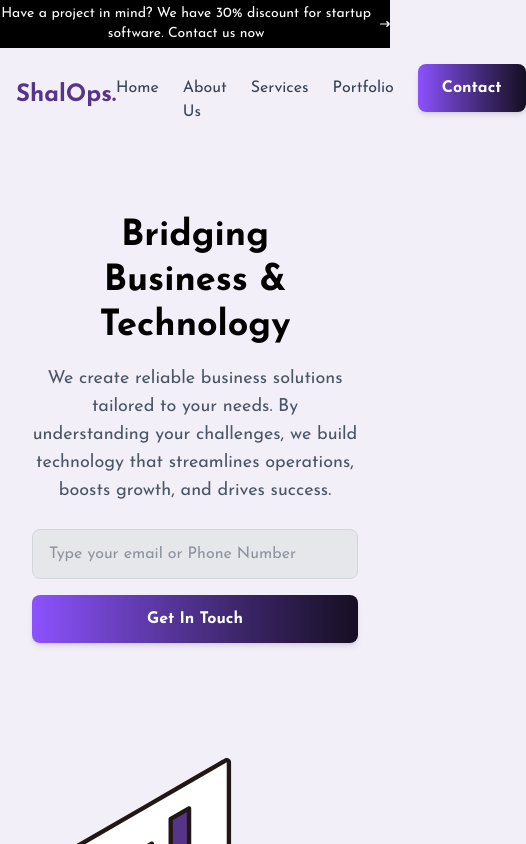
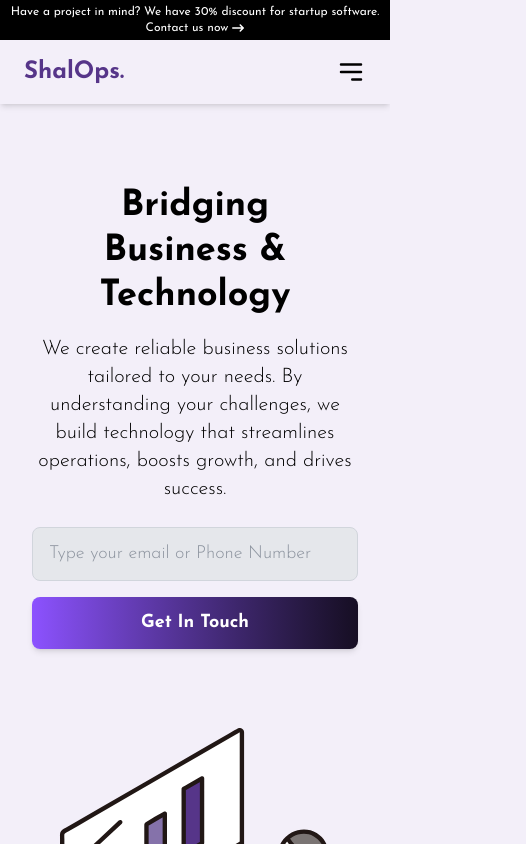
Before and after one commit to Nardos-Amakele/shalOps, a Next.js app: page / in a window 390 px wide. Shown: the top 844 px of the page, 526 px wide, since content can reach past the window. Built offline with nearby package versions, Linux system fonts and the light colour scheme.

Commit message:
Responsiveness

```diff
--- a/src/app/components/About.tsx
+++ b/src/app/components/About.tsx
@@ -7,7 +7,7 @@ import Gears from '../../../public/Group 33.svg'
 
 export default function AboutUs() {
   return (
-    <section className="  min-h-screen flex flex-col items-center px-6 md:px-52 py-10  mx-auto max-w-7xl" id='about'>
+    <section className=" mt-64 md:mt-0  min-h-screen flex flex-col items-center px-6 md:px-52 py-10  mx-auto max-w-7xl" id='about'>
    {/* <svg
         className="absolute top-[60rem] left-[40rem] -translate-x-1/2 hidden md:block w-full h-full z-0"
         viewBox="0 0 800 800"
@@ -21,7 +21,7 @@ export default function AboutUs() {
           fill="none"
         />
       </svg> */}
-      <div className="">
+      <div className="flex flex-col gap-10 md:flex-none">
         {/* WHO WE ARE */}
         <div className="flex flex-col md:flex-row justify-between items-center ">
           <div className="md:w-1/2 text-left">
--- a/src/app/components/Contact.tsx
+++ b/src/app/components/Contact.tsx
@@ -1,25 +1,40 @@
-import {FaPhone} from 'react-icons/fa'
-import {FaEnvelope} from 'react-icons/fa'
-import {FaMapMarker} from 'react-icons/fa'
+import { FaPhone, FaEnvelope, FaMapMarker } from 'react-icons/fa';
 
 const Contact = () => {
     return (
-      <section id="contact" className="max-w-7xl mx-auto px-20 py-24 space-y-6 text-center bg-[]" >
-        <h1 className="text-3xl font-bold">Let's help your business thrive</h1>
-        <p>Send us your email and we will get back to you</p>
-        <form className="flex gap-4 justify-center">
-            <input type="email" placeholder='Enter your email' className="shadow-md rounded-lg px-6 py-3 bg-[#d2ceda]" />
-            <button className="px-6 py-3 bg-gradient-to-r from-[#8C52FF] to-[#160E23] text-white font-semibold rounded-lg shadow-md hover:opacity-90">
-            Get In Touch
-          </button>
+      <section id="contact" className="max-w-7xl mx-auto px-6 sm:px-10 md:px-20 py-16 sm:py-24 space-y-6 text-center">
+        <h1 className="text-2xl sm:text-3xl font-bold">Let's help your business thrive</h1>
+        <p className="text-sm sm:text-base">Send us your email and we will get back to you</p>
+
+        {/* Form */}
+        <form className="flex flex-col sm:flex-row gap-4 justify-center items-center">
+            <input
+              type="email"
+              placeholder="Enter your email"
+              className="w-full sm:w-auto shadow-md rounded-lg px-6 py-3 bg-[#d2ceda] focus:outline-none"
+            />
+            <button className="w-full sm:w-auto px-6 py-3 bg-gradient-to-r from-[#8C52FF] to-[#160E23] text-white font-semibold rounded-lg shadow-md hover:opacity-90">
+              Get In Touch
+            </button>
         </form>
-        <div className="flex gap-4 justify-center mt-10">
-          <FaPhone className="w-4 h-4" /> <a href="tel:+251-092-059-09">+251-092-059-09</a>
-          <FaEnvelope className="w-4 h-4" /> <a href="mailto:shalops.digitals@gmail.com">shalops.digitals@gmail.com</a>
-          <FaMapMarker className="w-4 h-4" /> <a href="https://goo.gl/maps/1234567890">4 kilo,  Addis Ababa, Ethiopia</a>
+
+        {/* Contact Info */}
+        <div className="flex flex-col sm:flex-row gap-4 justify-center items-center text-sm sm:text-base mt-10">
+          <div className="flex items-center gap-2">
+            <FaPhone className="w-4 h-4" />
+            <a href="tel:+251-092-059-09">+251-092-059-09</a>
+          </div>
+          <div className="flex items-center gap-2">
+            <FaEnvelope className="w-4 h-4" />
+            <a href="mailto:shalops.digitals@gmail.com">shalops.digitals@gmail.com</a>
+          </div>
+          <div className="flex items-center gap-2">
+            <FaMapMarker className="w-4 h-4" />
+            <a href="https://goo.gl/maps/1234567890">4 Kilo, Addis Ababa, Ethiopia</a>
+          </div>
         </div>
       </section>
     );
-  };
+};
 
-  export default Contact;
+export default Contact;
--- a/src/app/components/Hero.tsx
+++ b/src/app/components/Hero.tsx
@@ -5,19 +5,19 @@ import Herosvg from '../../../public/hero.svg';
 const Hero = () => {
 
   return (
-    <section className="h-screen flex flex-col lg:flex-row mt-[5rem] justify-between px-8 md:px-16 lg:px-24  max-w-7xl mx-auto">
+    <section className="h-screen flex flex-col lg:flex-row mt-[5rem] justify-between px-8 md:px-16 lg:px-24  max-w-7xl mx-auto items-center lg:items-start">
       {/* Left Side */}
       <div className="max-w-lg text-center lg:text-left">
         <h1 className="text-4xl md:text-5xl font-bold leading-tight">
           Bridging <br />
           <span className="text-black">Business & Technology</span>
         </h1>
-        <p className="mt-4 text-gray-600 text-lg">
+        <p className="mt-4 font-light  text-xl">
           We create reliable business solutions tailored to your needs. By understanding your challenges, we build technology that streamlines operations, boosts growth, and drives success.
         </p>
 
         {/* Input and Button */}
-        <div className="mt-6 flex flex-col md:flex-row gap-4">
+        <div className="mt-6 flex font-light text-lg flex-col md:flex-row gap-4">
           <input
             type="text"
             placeholder="Type your email or Phone Number"
@@ -38,17 +38,3 @@ const Hero = () => {
 };
 
 export default Hero;
-
-<style jsx>{`
-  @keyframes scrollPlaceholder {
-    0% { transform: translateX(0); }
-    50% { transform: translateX(-50%); }
-    100% { transform: translateX(0); }
-  }
-
-  .scrolling-placeholder::placeholder {
-    display: inline-block;
-    white-space: nowrap;
-    animation: scrollPlaceholder 10s linear infinite;
-  }
-`}</style>
--- a/src/app/components/Navbar.tsx
+++ b/src/app/components/Navbar.tsx
@@ -1,33 +1,59 @@
-import Link from 'next/link';
-import { FaArrowRight } from "react-icons/fa";
+'use client'
+import { useState } from "react";
+import Link from "next/link";
 import { HiOutlineMenuAlt3 } from "react-icons/hi";
-
+import { IoClose } from "react-icons/io5";
 
 const Navbar = () => {
+  const [isOpen, setIsOpen] = useState(false);
+
   return (
-    <>
-    {/* <HiOutlineMenuAlt3 /> */}
+    <nav className="w-full shadow-md z-50 relative">
+      <div className="max-w-7xl mx-auto flex justify-between items-center px-6 md:px-4 py-4">
+        {/* Logo (Left Side) */}
+        <div className="text-2xl font-bold text-primary order-1">
+          <Link href="/" className="text-[#563589] font-josephin">ShalOps.</Link>
+        </div>
 
-    <nav className=" pt-4 pb-2">
-      <div className="max-w-7xl mx-auto flex justify-between items-center px-4">
-        <div className="text-2xl font-bold text-primary">
-          <Link href="/" className='text-[#563589] font-josephin'>ShalOps.</Link>
-        </div>
-        <ul className="flex space-x-6 items-baseline">
-          <li><a href="#hero" className="nav-btn text-gray-700 ">Home</a></li>
-          <li><a href="#about" className="text-gray-700 nav-btn ">About Us</a></li>
-          <li><a href="#services" className="text-gray-700 nav-btn ">Services</a></li>
-          <li><a href="#portfolio" className="text-gray-700 nav-btn ">Portfolio</a></li>
-          <li>        <div>
+        {/* Navigation Links - Desktop (Right Side) */}
+        <ul className="hidden lg:flex space-x-6 items-center ml-auto order-2">
+          <li><a href="#hero" className="text-gray-700 hover:text-[#563589] ">Home</a></li>
+          <li><a href="#about" className="text-gray-700 hover:text-[#563589]">About Us</a></li>
+          <li><a href="#services" className="text-gray-700 hover:text-[#563589]">Services</a></li>
+          <li><a href="#portfolio" className="text-gray-700 hover:text-[#563589]">Portfolio</a></li>
+          <li>
             <button className="px-6 py-3 bg-gradient-to-r from-[#8C52FF] to-[#160E23] text-white font-semibold rounded-lg shadow-md hover:opacity-90">
               Contact
             </button>
+          </li>
+        </ul>
+
+        {/* Mobile Menu Button (Right Side) */}
+        <button
+          className="lg:hidden text-3xl text-black ml-auto order-3"
+          onClick={() => setIsOpen(!isOpen)}
+        >
+          {isOpen ? <IoClose /> : <HiOutlineMenuAlt3 />}
+        </button>
       </div>
+
+      {/* Mobile Menu - Shows when isOpen is true */}
+      {isOpen && (
+        <div className="lg:hidden absolute top-full left-0 w-full bg-[#f3eff9] shadow-md transition-all duration-300">
+          <ul className="flex flex-col items-center space-y-4 py-6">
+            <li><a href="#hero" className="text-gray-700" onClick={() => setIsOpen(false)}>Home</a></li>
+            <li><a href="#about" className="text-gray-700" onClick={() => setIsOpen(false)}>About Us</a></li>
+            <li><a href="#services" className="text-gray-700" onClick={() => setIsOpen(false)}>Services</a></li>
+            <li><a href="#portfolio" className="text-gray-700" onClick={() => setIsOpen(false)}>Portfolio</a></li>
+            <li>
+              <button className="px-6 py-3 bg-gradient-to-r from-[#8C52FF] to-[#160E23] text-white font-semibold rounded-lg shadow-md hover:opacity-90">
+                Contact
+              </button>
             </li>
           </ul>
         </div>
+      )}
     </nav>
-    </>
   );
 };
 
--- a/src/app/components/Promo.tsx
+++ b/src/app/components/Promo.tsx
@@ -6,8 +6,8 @@ import { FaArrowRightLong } from "react-icons/fa6";
 
 const Promo = () => {
   return (
-    <div className='bg-black text-white text-sm text-center py-1 flex justify-center items-center gap-2'>
-        Have a project in mind? We have 30% discount for startup software. Contact us now <FaArrowRightLong />
+    <div className='bg-black text-white text-xs md:text-sm text-center py-1 md:flex justify-center items-center gap-2'>
+        Have a project in mind? We have 30% discount for startup software. <span className='flex items-center gap-1 justify-center md:justify-start'>Contact us now <FaArrowRightLong /></span>
 
     </div>
   )
--- a/src/app/layout.tsx
+++ b/src/app/layout.tsx
@@ -5,13 +5,13 @@ import { Jost } from "next/font/google";
 
 const josefinSans = Josefin_Sans({
   subsets: ["latin"],
-  weight: ["400", "700"],
+  weight: ["100", "200", "300", "400", "700"],
   variable: "--font-joseph-sans",
 });
 
 const Jostt = Jost({
   subsets: ["latin"],
-  weight: ["400", "700"],
+  weight: ["100", "200", "300", "400", "500", "600", "700", "800", "900"],
   variable: "--font-joseph-sans",
 });
 
```
Also changed, not shown: src/app/components/Footer.tsx (+22 -16 lines). Lines whose indentation alone changed are shown as unchanged.
